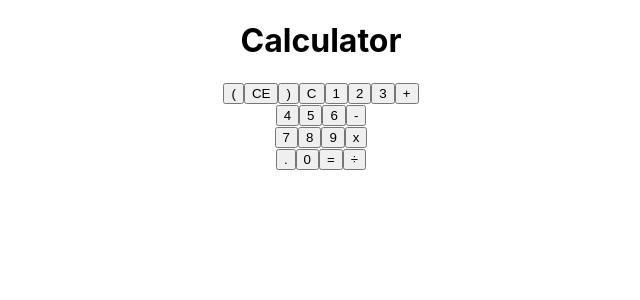
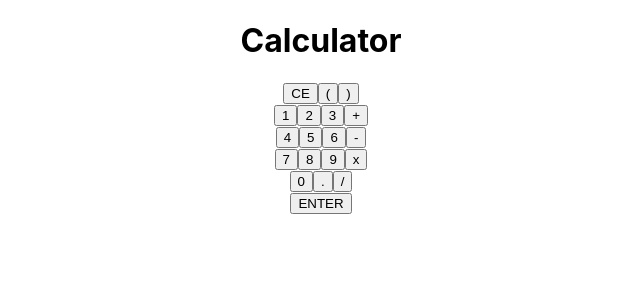
Before and after one commit to DDubovan/react-calculator, a React (Create React App) app: page / in a window 1280 px wide. Shown: the top 300 px of the page, without its empty margins (319-959 px from the left). Built offline with nearby package versions, Linux system fonts and the light colour scheme.

Commit message:
fixed bugs

```diff
--- a/src/App.js
+++ b/src/App.js
@@ -6,25 +6,18 @@ import Result from "./components/Result";
 class App extends Component {
   constructor(){
     super();
-
     this.state = {
         result: ""
     }
 }
 
 onClick = button => {
-
   if(button === "="){
       this.calculate()
   }
-
-  else if(button === "C"){
+  else if(button === "CE"){
       this.reset()
   }
-  else if(button === "CE"){
-      this.backspace()
-  }
-
   else {
       this.setState({
           result: this.state.result + button
@@ -37,11 +30,11 @@ calculate = () => {
       this.setState({
           result: (eval(this.state.result) || "" ) + ""
       })
-  } catch (e) {
+  }
+  catch (e) {
       this.setState({
           result: "error"
       })
-
   }
 };
 
@@ -61,8 +54,8 @@ backspace = () => {
     return(
       <div className="App">
           <h1>Calculator</h1>
+          <Keypad onClick={this.onClick}/>
           <Result result={this.state.result}/>
-          <Keypad onClick={this.onClick}/>
       </div>
     );
   }
--- a/src/components/Keypad.js
+++ b/src/components/Keypad.js
@@ -4,31 +4,25 @@ export default class Keypad extends Component{
     render(){
         return(
             <section className="keypad">
+                <button name="CE" onClick={e => this.props.onClick(e.target.name)}>CE</button>
                 <button name="(" onClick={e => this.props.onClick(e.target.name)}>(</button>
-                <button name="CE" onClick={e => this.props.onClick(e.target.name)}>CE</button>
-                <button name=")" onClick={e => this.props.onClick(e.target.name)}>)</button>
-                <button name="C" onClick={e => this.props.onClick(e.target.name)}>C</button>
-
+                <button name=")" onClick={e => this.props.onClick(e.target.name)}>)</button><br/>
                 <button name="1" onClick={e => this.props.onClick(e.target.name)}>1</button>
                 <button name="2" onClick={e => this.props.onClick(e.target.name)}>2</button>
                 <button name="3" onClick={e => this.props.onClick(e.target.name)}>3</button>
                 <button name="+" onClick={e => this.props.onClick(e.target.name)}>+</button><br/>
-
                 <button name="4" onClick={e => this.props.onClick(e.target.name)}>4</button>
                 <button name="5" onClick={e => this.props.onClick(e.target.name)}>5</button>
                 <button name="6" onClick={e => this.props.onClick(e.target.name)}>6</button>
                 <button name="-" onClick={e => this.props.onClick(e.target.name)}>-</button><br/>
-
                 <button name="7" onClick={e => this.props.onClick(e.target.name)}>7</button>
                 <button name="8" onClick={e => this.props.onClick(e.target.name)}>8</button>
                 <button name="9" onClick={e => this.props.onClick(e.target.name)}>9</button>
                 <button name="*" onClick={e => this.props.onClick(e.target.name)}>x</button><br/>
-
-
+                <button name="0" onClick={e => this.props.onClick(e.target.name)}>0</button>
                 <button name="." onClick={e => this.props.onClick(e.target.name)}>.</button>
-                <button name="0" onClick={e => this.props.onClick(e.target.name)}>0</button>
-                <button name="=" onClick={e => this.props.onClick(e.target.name)}>=</button>
-                <button name="/" onClick={e => this.props.onClick(e.target.name)}>÷</button><br/>
+                <button name="/" onClick={e => this.props.onClick(e.target.name)}>/</button><br/>
+                <button name="=" onClick={e => this.props.onClick(e.target.name)}>ENTER</button>
             </section>
         );
     }
```
